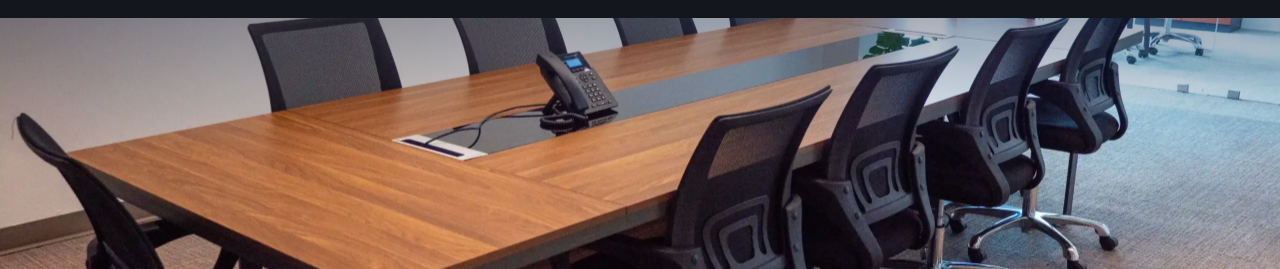
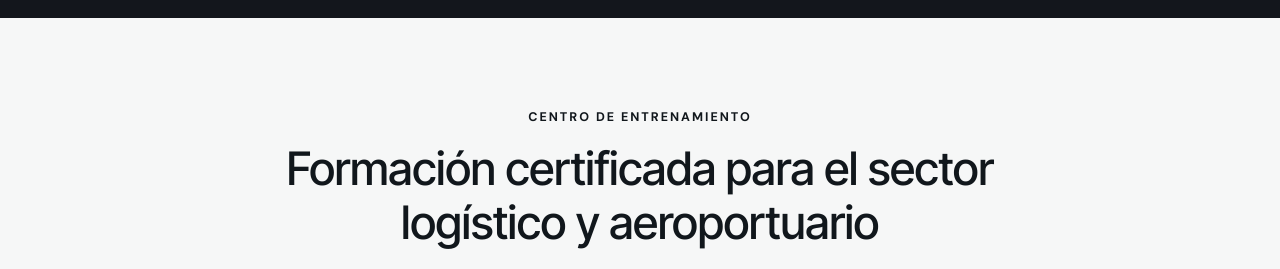
Before and after one commit to Wilfrgom/pgb-panama-preview, a plain HTML site: page centro-de-entrenamiento.html in a window 1280 px wide. Shown: the part 91-360 px from the top of the page. Drawn offline with Linux system fonts and the light colour scheme; a web font is replaced by a local one.

Commit message:
Remove meeting-room banner from Centro de Entrenamiento
Co-Authored-By: Claude Opus 5.5 <noreply@anthropic.com>

```diff
--- a/centro-de-entrenamiento.html
+++ b/centro-de-entrenamiento.html
@@ -54,7 +54,6 @@
 
 <main>
 
-<section class="page-banner page-banner--short" style="background-image:url('assets/1Mesa-de-trabajo-1-scaled.webp')"></section>
 <section class="section container narrow-head">
   <p class="eyebrow reveal">Centro de Entrenamiento</p>
   <h1 class="reveal">Formación certificada para el sector logístico y aeroportuario</h1>
```
Also changed, not shown: assets/1Mesa-de-trabajo-1-scaled.webp (deleted), 1 other file.
